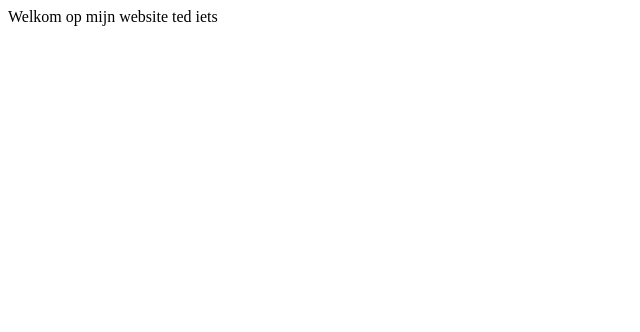
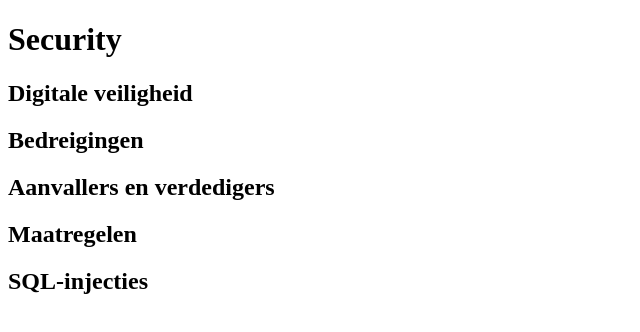
Before and after one commit to tedvanderburg/2324-website-v4-in3-finn-ted, a plain HTML site: page index.html in a window 1280 px wide. Shown: the whole page, without its empty margins (0-640 px from the left). Drawn offline with Linux system fonts and the light colour scheme.

Commit message:
hoofdonderwerpen

```diff
--- a/index.html
+++ b/index.html
@@ -9,9 +9,15 @@
 </head>
 
 <body>
-  Welkom op mijn website
-  ted
-  iets
+
+  <h1> Security </h1>
+
+  <h2> Digitale veiligheid </h2>
+  <h2> Bedreigingen </h2>
+  <h2> Aanvallers en verdedigers </h2>
+  <h2> Maatregelen </h2>
+  <h2> SQL-injecties </h2>
+
 </body>
 
 </html>
```
